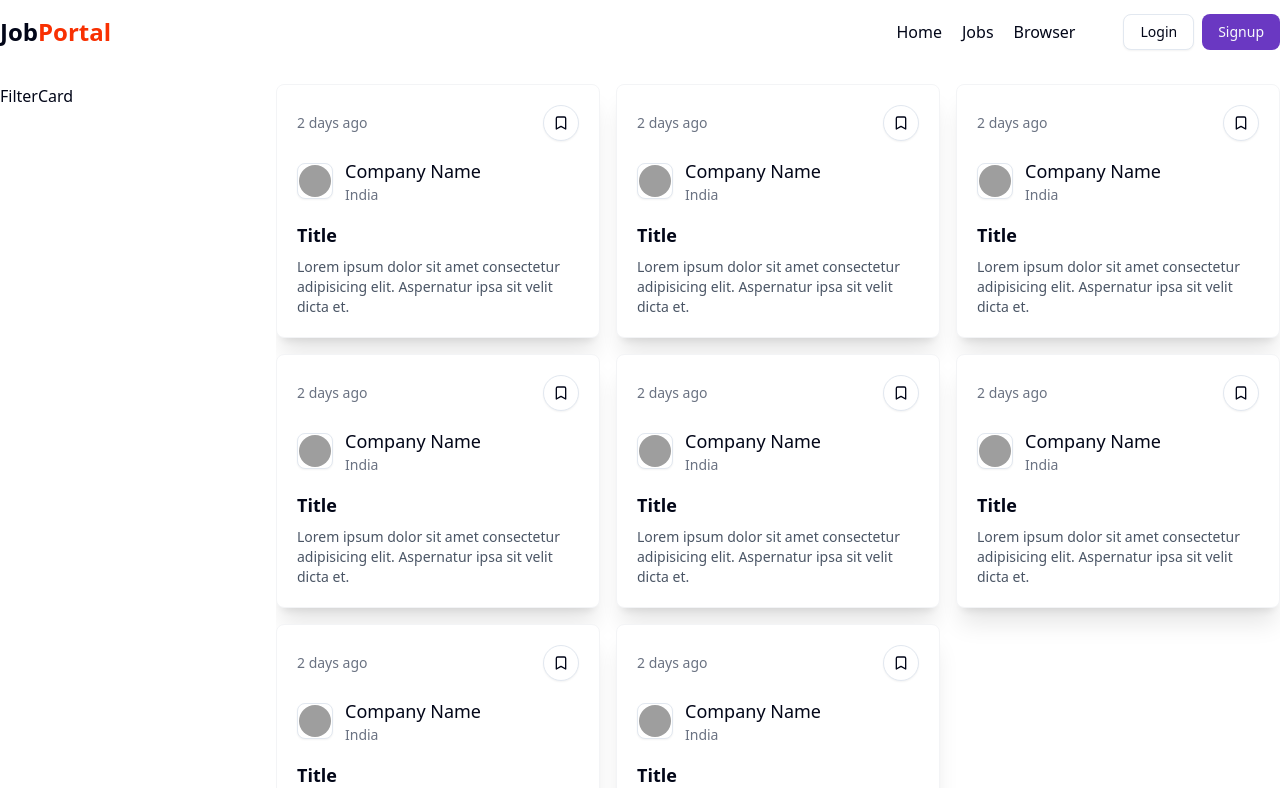
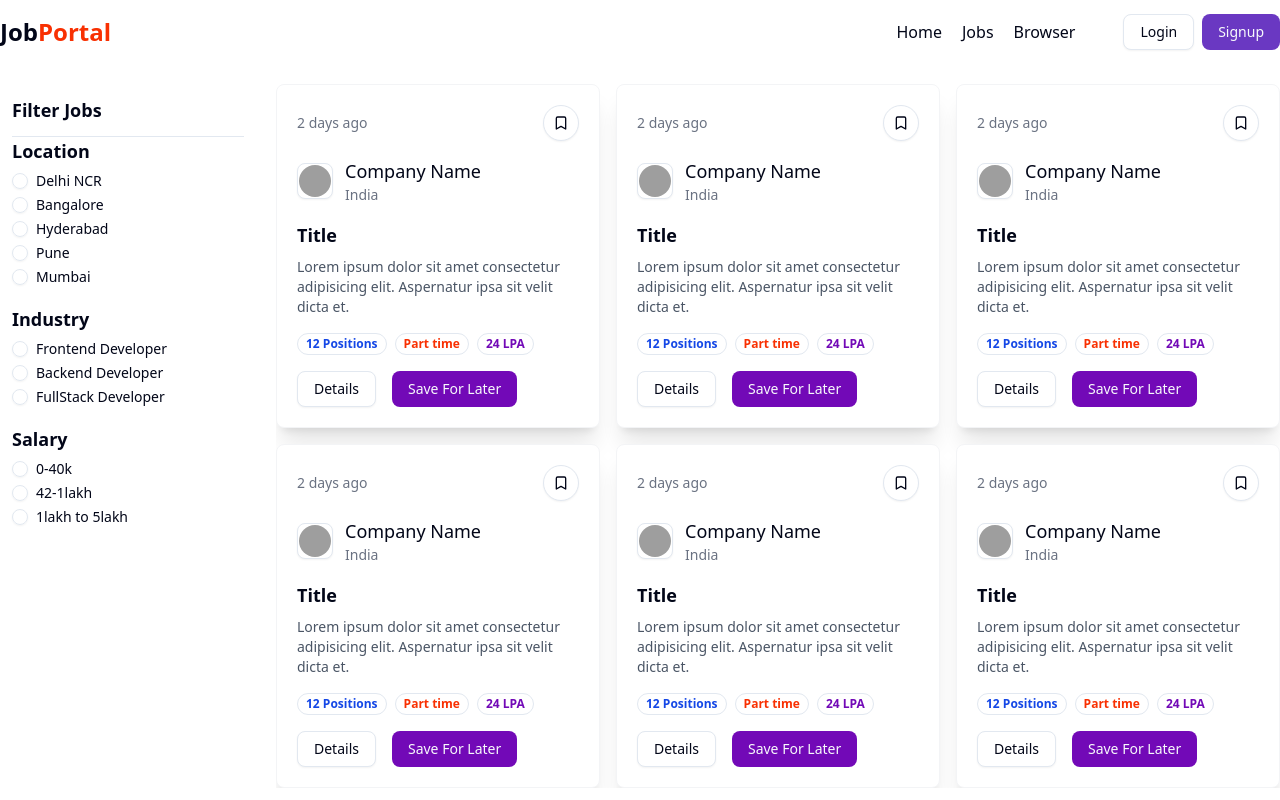
Before and after one commit to ShwetaCodeCraft/JobPortal, a React (Vite) app in the folder frontend/: page /Jobs in a window 1280 px wide. Built offline with nearby package versions, Linux system fonts and the light colour scheme; grey boxes are pictures that could not be loaded; the HTML template or start-up script is replaced by a standard one.

Commit message:
add changes

```diff
--- a/frontend/src/components/FilterCard.jsx
+++ b/frontend/src/components/FilterCard.jsx
@@ -1,8 +1,49 @@
 import React from 'react'
+import { RadioGroup, RadioGroupItem } from './ui/radio-group'
+import { Label } from './ui/label'
+
+const filterData = [
+  {
+    filterType: "Location",
+    array: ["Delhi NCR", "Bangalore", "Hyderabad", "Pune", "Mumbai"]
+  },
+  {
+    filterType: "Industry",
+    array: ["Frontend Developer", "Backend Developer", "FullStack Developer"]
+  },
+  {
+    filterType: "Salary",
+    array: ["0-40k", "42-1lakh", "1lakh to 5lakh"]
+  },
+]
+//---
 
 const FilterCard = () => {
   return (
-    <div>FilterCard</div>
+    <div className='w-full bg-white p-3 rounded-md'>
+      <h1 className='font-bold text-lg'>Filter Jobs</h1>
+      <hr className='mt-3' />
+      <RadioGroup>
+        {
+          filterData.map((data, index) => (
+            <div>
+              <h1 className='font-bold text-lg'>{data.filterType}</h1>
+              {
+                data.array.map((item, idx) => {
+                  const itemId = `id${index}-${idx}`
+                  return (
+                    <div className='flex items-center space-x-2 my-2'>
+                      <RadioGroupItem value={item} id={itemId} />
+                      <Label htmlFor={itemId}>{item}</Label>
+                    </div>
+                  )
+                })
+              }
+            </div>
+          ))
+        }
+      </RadioGroup>
+    </div>
   )
 }
 
--- a/frontend/src/components/Job.jsx
+++ b/frontend/src/components/Job.jsx
@@ -2,16 +2,14 @@
 import { Button } from './ui/button'
 import { Bookmark } from 'lucide-react'
 import { Avatar, AvatarImage } from './ui/avatar'   // fixed: single AvatarImage import
+import { Badge } from './ui/badge'
 
 const Job = () => {
   return (
     <div className="p-5 rounded-md shadow-xl bg-white border border-gray-100">
       <div className="flex items-center justify-between">
         <p className="text-sm text-gray-500">2 days ago</p>
-        <Button variant="outline" className="rounded-full" size="icon">
-          <Bookmark />
-          {/* <Bookmark/> //changes */}
-        </Button>
+        <Button variant="outline" className="rounded-full" size="icon"><Bookmark /></Button>
       </div>
 
       <div className="flex items-center gap-3 my-4">
@@ -34,6 +32,15 @@
         <p className='text-sm text-gray-600'>Lorem ipsum dolor sit amet consectetur adipisicing elit. Aspernatur ipsa sit velit dicta et.
         </p>
       </div>
+      <div className='flex items-center gap-2 mt-4'>
+        <Badge className={'text-blue-700 font-bold'} variant="ghost">12 Positions</Badge>
+        <Badge className={'text-[#F83002] font-bold'} variant="ghost">Part time</Badge>
+        <Badge className={'text-[#7209b7] font-bold'} variant="ghost">24  LPA</Badge>
+      </div>
+      <div className='flex items-center gap-4 mt-4'>
+        <Button variant="outline">Details</Button>
+        <Button className="bg-[#7209b7]">Save For Later</Button>
+      </div>
     </div>
   )
 }
--- a/frontend/src/components/Jobs.jsx
+++ b/frontend/src/components/Jobs.jsx
@@ -11,7 +11,7 @@
       <Navbar />
       <div className="max-w-7xl mx-auto mt-5">
         <div className="flex gap-5">
-          <div className="w-1/5">
+          <div className="w-1/5" >
             <FilterCard />
           </div>
 
--- a/frontend/src/components/LatestJobCards.jsx
+++ b/frontend/src/components/LatestJobCards.jsx
@@ -13,13 +13,9 @@
                 <p className='text-sm text-gray-600'>Lorem ipsum dolor sit amet consectetur. Lorem ipsum dolor sit amet.</p>
             </div>
             <div className='flex items-center gap-2 mt-4'>
-                {/* <Badge className={'text-blue-700 font-bold'} variant="ghost">{job?.position} Positions</Badge>
-                <Badge className={'text-[#F83002] font-bold'} variant="ghost">{job?.jobType}</Badge>
-                <Badge className={'text-[#7209b7] font-bold'} variant="ghost">{job?.salary}LPA</Badge> */}
-
                 <Badge className={'text-blue-700 font-bold'} variant="ghost">12 Positions</Badge>
                 <Badge className={'text-[#F83002] font-bold'} variant="ghost">Part time</Badge>
-                <Badge className={'text-[#7209b7] font-bold'} variant="ghost">LPA</Badge>
+                <Badge className={'text-[#7209b7] font-bold'} variant="ghost">24 LPA</Badge>
             </div>
         </div>
     )
```
